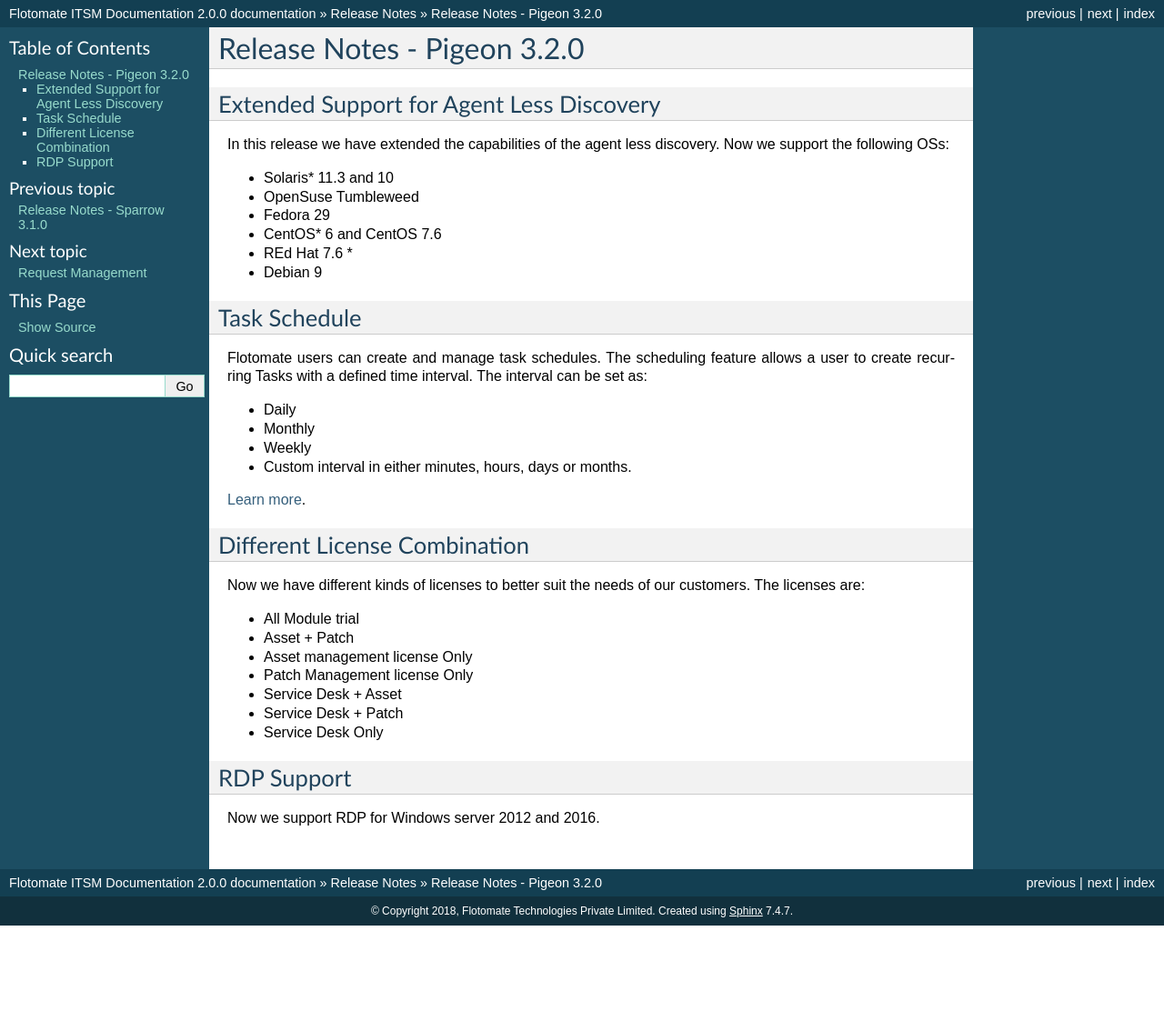
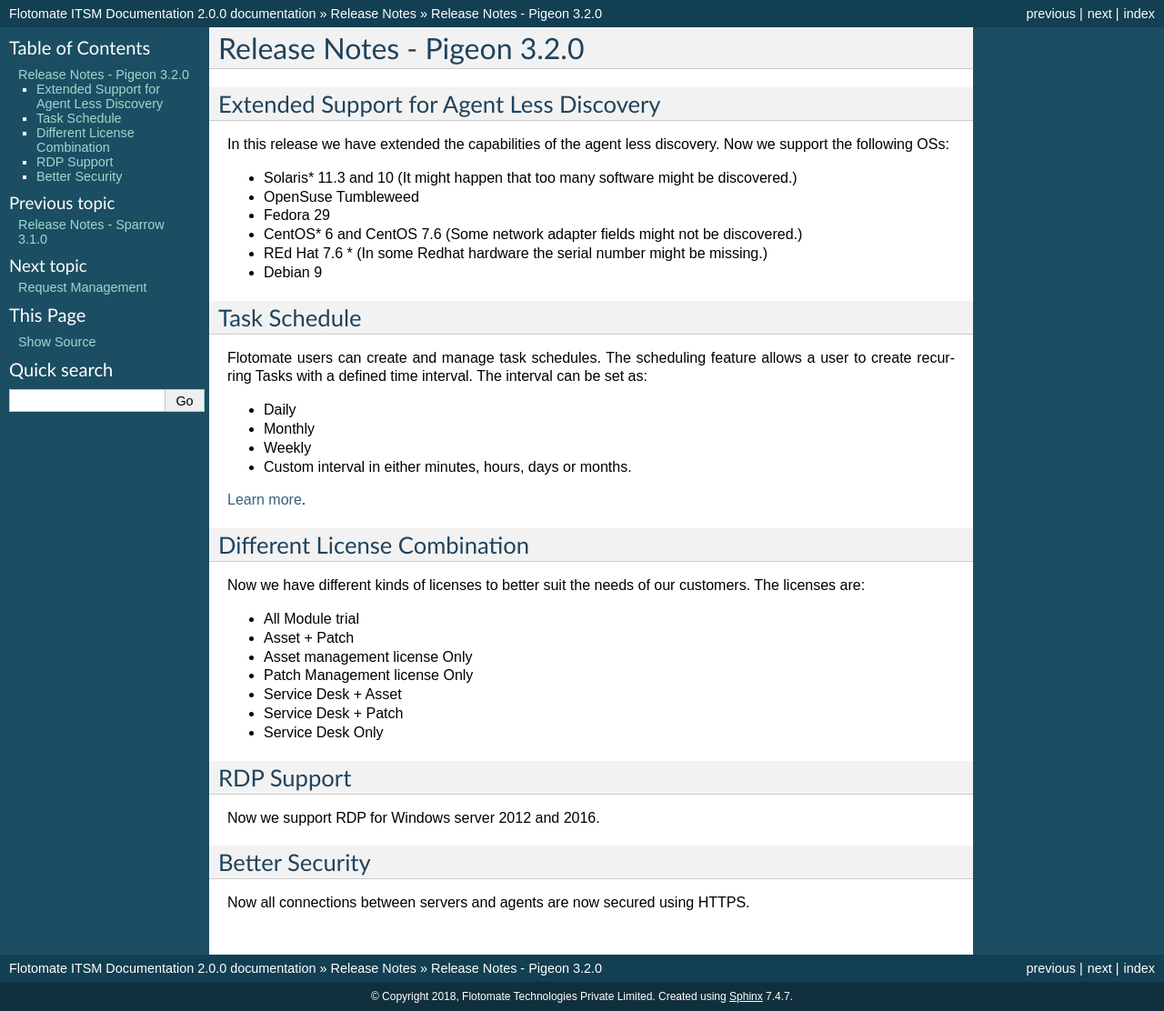
Before and after one commit to Flotomate/product_docs, a Sphinx documentation site: the page built from source/release-notes/release-3-2.rst, in a window 1280 px wide. Shown: the whole page at 91% size. Built offline with Sphinx 7.4.7, drawn with Linux system fonts in a browser that asks for light colours; pages that are not in the unit, such as notebooks, are missing from menus; before the commit the page ends 1018 px from its top, so only the background shows below that.

```diff
--- a/source/release-notes/release-3-2.rst
+++ b/source/release-notes/release-3-2.rst
@@ -8,11 +8,11 @@ Extended Support for Agent Less Discovery
 In this release we have extended the capabilities of the agent less discovery. Now we support the
 following OSs:
 
-- Solaris* 11.3 and 10
+- Solaris* 11.3 and 10 (It might happen that too many software might be discovered.)
 - OpenSuse Tumbleweed
 - Fedora 29
-- CentOS* 6 and CentOS 7.6
-- REd Hat 7.6 *
+- CentOS* 6 and CentOS 7.6 (Some network adapter fields might not be discovered.)
+- REd Hat 7.6 * (In some Redhat hardware the serial number might be missing.)
 - Debian 9
 
 Task Schedule
@@ -45,3 +45,8 @@ RDP Support
 ===========
 
 Now we support RDP for Windows server 2012 and 2016.
+
+Better Security
+===============
+
+Now all connections between servers and agents are now secured using HTTPS.
```
Also changed, not shown: source/FAQ/https-setup_discovery.rst (+9 -2 lines), source/installation-guide/upgrade-guide/agent-upgrade-ad.rst (added, +89 -0 lines).
